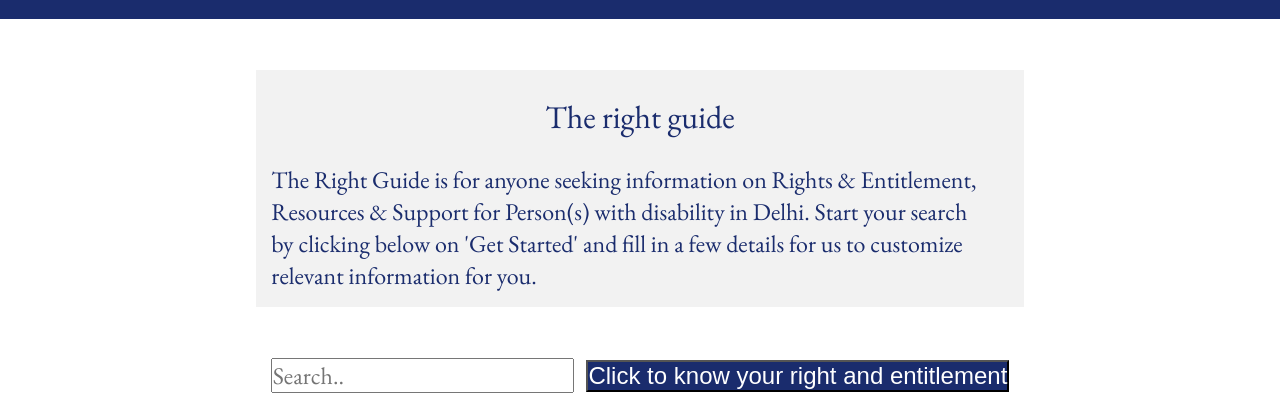
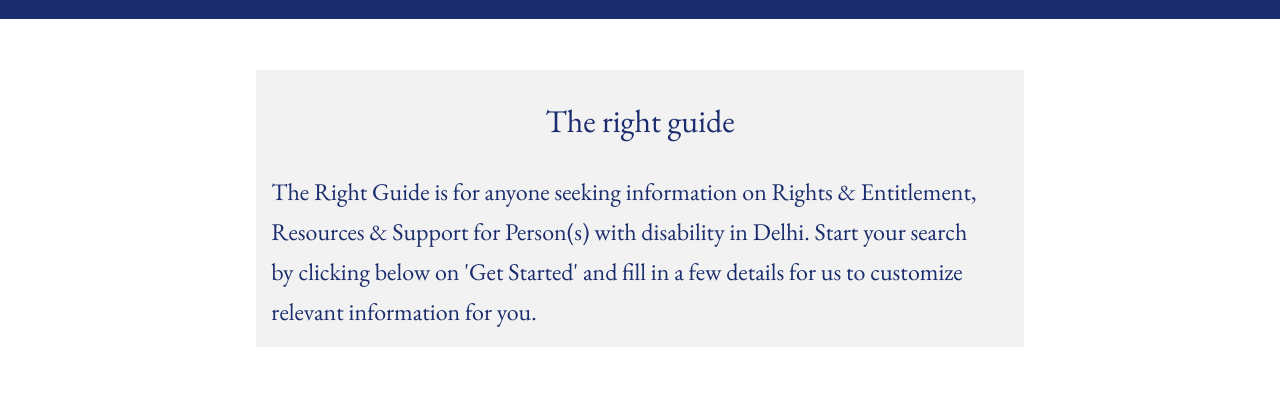
Before and after one commit to pratikk94/disabiityWebsite, a React (Create React App) app: page / in a window 1280 px wide. Shown: the part 221-617 px from the top of the page. Built offline with nearby package versions, Linux system fonts and the light colour scheme.

Commit message:
CSS enhancement-7

```diff
--- a/src/App.css
+++ b/src/App.css
@@ -54,17 +54,17 @@ br {
   margin-top: 0; /* change this to whatever height you want it */
 }
 ul {
-  line-height: 4vh;
+  line-height: 5vh;
   margin: 0px;
 }
 ol li {
-  line-height: 4vh;
+  line-height: 5vh;
   margin: 10px;
 }
 p {
-  line-height: 4vh;
+  line-height: 5vh;
 }
 ul li {
-  line-height: 4vh;
+  line-height: 5vh;
   margin: 10px;
 }
```
